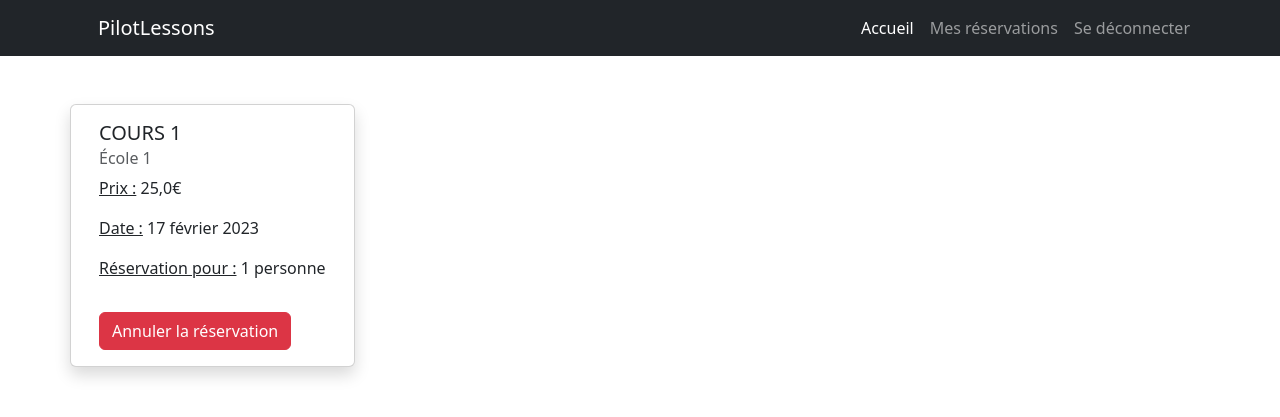
After one commit to celiaR22/b3-c2-django-ROJAS, a Django app: page /reservations in a window 1280 px wide. The commit adds this page. Shown: the top 417 px of the page. Run offline with Django 4.2, Linux system fonts and the light colour scheme; a user stored in the database is signed in; data comes from the database, SQL or seed files in the repository; both versions use the stored data as it was after the commit; some libraries are stand-ins or nearby versions.

Commit message:
reservation + resolutions bug

```diff
--- a/src/booking/models.py
+++ b/src/booking/models.py
@@ -23,13 +23,8 @@ class Reservation(models.Model):
     quantity = models.IntegerField(default=1)
     ordered = models.BooleanField(default=False)
 
-    def __str__(self):
-        return f"{self.pilotEvent.schoolName} ({self.quantity})"
 
 class Cart(models.Model):
     user= models.OneToOneField(AUTH_USER_MODEL, on_delete=models.CASCADE)
     reservation = models.ManyToManyField(Reservation)
     ordered = models.BooleanField(default = False)
-
-    def __str__(self):
-        return self.user
--- a/src/booking/templates/booking/bookingList.html
+++ b/src/booking/templates/booking/bookingList.html
@@ -15,10 +15,7 @@
                 <p class="card-text">{{ event.date }}</p>
             </div>
             <div class="card-body">
-                <a href="{{ event.get_absolute_url }}" class="btn btn-primary">Voir le détail</a>
-                {% if user.is_authenticated %}
-                <a href="#" class="btn btn-success">Réserver</a>
-                {% endif %}
+                <a href="{% url 'event_detail' event.id %}" class="btn btn-primary">Voir le détail</a>
               </div>
         </div>
     {% endfor %}
--- /dev/null
+++ b/src/booking/templates/booking/cart.html
@@ -0,0 +1,27 @@
+{% extends 'base.html' %}
+
+{% block content %}
+<div class="container">
+    {% if reservations %}
+    <div class="row ">
+        {% for reservation in reservations %}
+            <div class="card col-3 me-4 mt-5 shadow">
+                <div class="card-body">
+                    <h5 class="card-title text-uppercase">{{ reservation.pilotEvent.title }}</h5>
+                    <h6 class="card-subtitle mb-2 text-muted text-capitalize">{{ reservation.pilotEvent.schoolName }}</h6>
+                    <p class="card-text"><u>Prix :</u> {{ reservation.pilotEvent.price }}€</p>
+                    <p class="card-text"><u>Date :</u> {{ reservation.pilotEvent.date }}</p>
+                    <p class="card-text"><u>Réservation pour :</u> {{ reservation.quantity}} personne</p>
+                </div>
+                <div class="card-body">
+                    <a href="{% url 'delete' reservation.id %}" class="btn btn-danger">Annuler la réservation</a>
+                </div>
+            </div>
+        {% endfor %}
+    </div>
+    {% else %}
+        <div class="text-uppercase text-center mt-5">Vous n'avez aucune réservations pour le moment</div>
+    {% endif %}
+</div>
+
+{% endblock %}
--- a/src/booking/templates/booking/detail.html
+++ b/src/booking/templates/booking/detail.html
@@ -22,7 +22,7 @@
             <p>{{ event.description }}</p>
         </div>
         {% if user.is_authenticated %}
-            <a href="#" class="btn btn-success">Réserver</a>
+            <a href="{% url 'add' event.id %}" class="btn btn-success">Réserver</a>
         {% endif %}
     </div>
 </div>
--- a/src/booking/views.py
+++ b/src/booking/views.py
@@ -1,6 +1,7 @@
 from django.http import HttpResponse
-from django.shortcuts import get_object_or_404, render
-from booking.models import pilotEvent
+from django.shortcuts import get_object_or_404, redirect, render
+from django.urls import reverse
+from booking.models import Cart, Reservation, pilotEvent
 
 # vue page accueil avec la liste des events
 def index(request):
@@ -11,3 +12,41 @@ def index(request):
 def event_detail(request, id):
     event = get_object_or_404(pilotEvent, id= id)
     return render(request, 'booking/detail.html', context= {"event": event})
+
+#vue ajout dans le panier
+def add(request, id):
+    user = request.user
+    event = get_object_or_404(pilotEvent, id= id)
+    cart, _ = Cart.objects.get_or_create(user = user)
+    reservation, created = Reservation.objects.get_or_create(user = user, pilotEvent = event)
+
+    if created:
+        cart.reservation.add(reservation)
+        cart.save()
+    else:
+        reservation.quantity += 1
+        reservation.save()
+
+    event.nbPerson -= 1
+    event.save()
+
+    return redirect(reverse("event_detail", kwargs={"id": id}))
+
+#vue des reservations de l'utilisateur
+def cart(request):
+    cart, _ = Cart.objects.get_or_create(user = request.user)
+    reservations = get_object_or_404(Cart, user = request.user)
+    return render(request, 'booking/cart.html', context={"reservations": reservations.reservation.all()})
+
+#suppression event
+def delete(request, id):
+    cart= Cart.objects.get(user = request.user)
+    reservation = Reservation.objects.get(user = request.user, id = id)
+    event = get_object_or_404(pilotEvent, id= reservation.pilotEvent_id)
+
+    if reservation:
+        reservation.delete()
+        event.nbPerson += reservation.quantity
+        event.save()
+
+    return render(request, 'booking/cart.html', context={"reservations": cart.reservation.all()})
--- a/src/djangoProject/urls.py
+++ b/src/djangoProject/urls.py
@@ -1,6 +1,6 @@
 from django.contrib import admin
 from django.urls import path
-from booking.views import index, event_detail
+from booking.views import add, cart, delete, index, event_detail
 from django.conf.urls.static import static
 from django.conf import settings
 from accounts.views import login_user, logout_user, signupForm
@@ -8,8 +8,11 @@ from accounts.views import login_user, logout_user, signupForm
 urlpatterns = [
     path('', index, name="index"),
     path('admin/', admin.site.urls, name="admin"),
-    path('event<int:id>/', event_detail, name="event_detail"),
+    path('event/<int:id>/', event_detail, name="event_detail"),
     path('signup/', signupForm, name="signup"),
     path('logout/', logout_user, name="logout"),
-    path('login/', login_user, name="login")
+    path('login/', login_user, name="login"),
+    path('event/<int:id>/add', add, name="add"),
+    path('reservations', cart, name="cart"),
+    path('delete<int:id>', delete, name="delete")
 ] + static(settings.MEDIA_URL, document_root=settings.MEDIA_ROOT)
--- a/src/templates/base.html
+++ b/src/templates/base.html
@@ -29,7 +29,7 @@
                   </li>
                   {% if  user.is_authenticated %}
                     <li class="nav-item">
-                      <a class="nav-link" href="{% url 'index' %}">Mes réservations</a>
+                      <a class="nav-link" href="{% url 'cart' %}">Mes réservations</a>
                     </li>
                     <li class="nav-item">
                       <a class="nav-link" href="{% url 'logout' %}">Se déconnecter</a>
```
Also changed, not shown: src/db.sqlite3.
